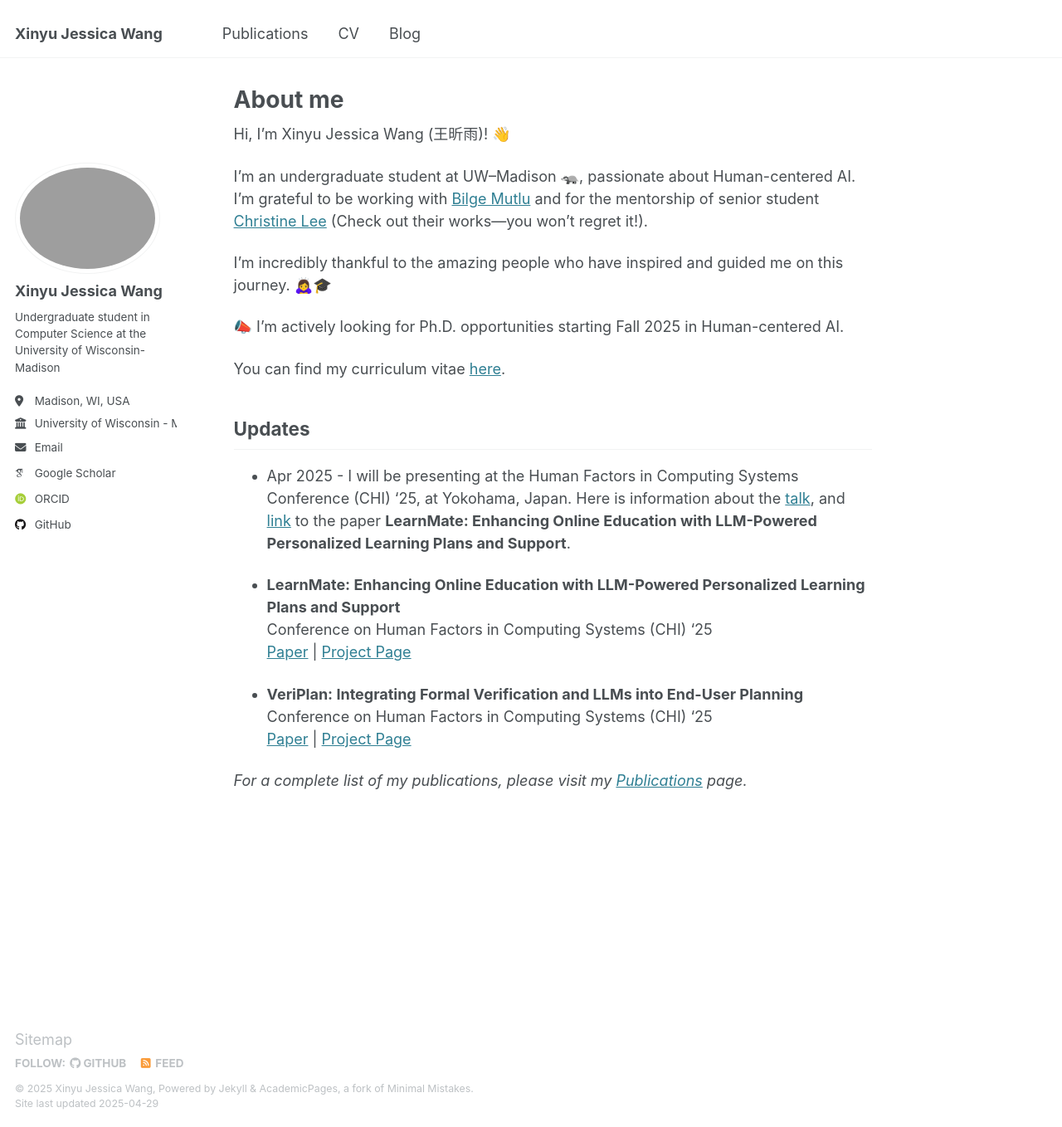
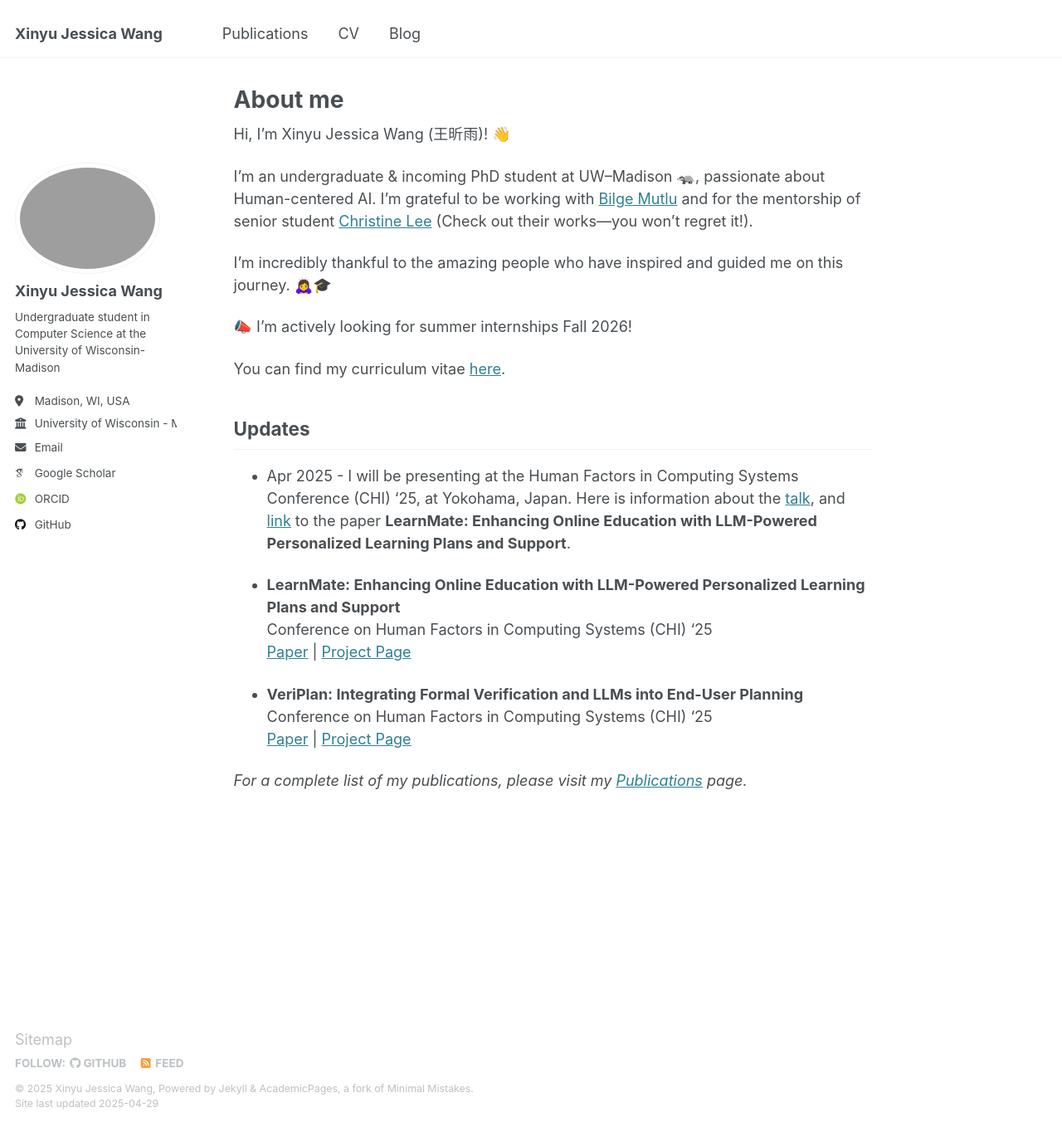
Before and after one commit to xwang2775/xwang2775.github.io, a Jekyll site: the page built from _pages/about.md, in a window 1280 px wide and 1358 px high. Shown: the whole window at 83% size. Built offline with Jekyll 4.4.1, drawn with Linux system fonts in a browser that asks for light colours; some web fonts are replaced.

Commit message:
update 2025/4/28

```diff
--- a/_pages/about.md
+++ b/_pages/about.md
@@ -9,11 +9,11 @@ redirect_from:
 
 Hi, I'm Xinyu Jessica Wang (王昕雨)! 👋
 
-I’m an undergraduate student at UW–Madison 🦡, passionate about Human-centered AI. I’m grateful to be working with [Bilge Mutlu](https://bmutlu.github.io/) and for the mentorship of senior student [Christine Lee](https://christineplee.github.io/) (Check out their works—you won’t regret it!).
+I’m an undergraduate & incoming PhD student at UW–Madison 🦡, passionate about Human-centered AI. I’m grateful to be working with [Bilge Mutlu](https://bmutlu.github.io/) and for the mentorship of senior student [Christine Lee](https://christineplee.github.io/) (Check out their works—you won’t regret it!).
 
 I’m incredibly thankful to the amazing people who have inspired and guided me on this journey. 🙇‍♀️🎓
 
-📣 I’m actively looking for Ph.D. opportunities starting Fall 2025 in Human-centered AI.
+📣 I’m actively looking for summer internships Fall 2026!
 
 You can find my curriculum vitae [here](https://drive.google.com/file/d/1WoSETtpDUKVr9RmRANCWvNmj7TA8iufF/view?usp=drive_link).
 
```
